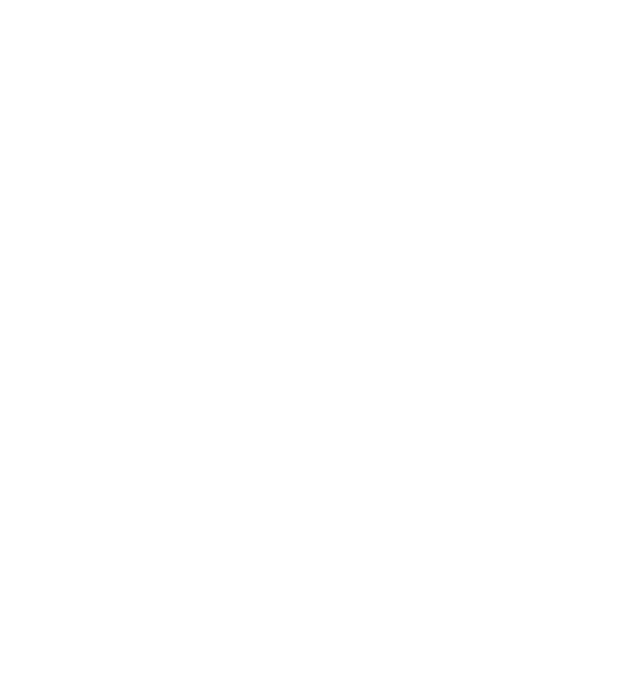
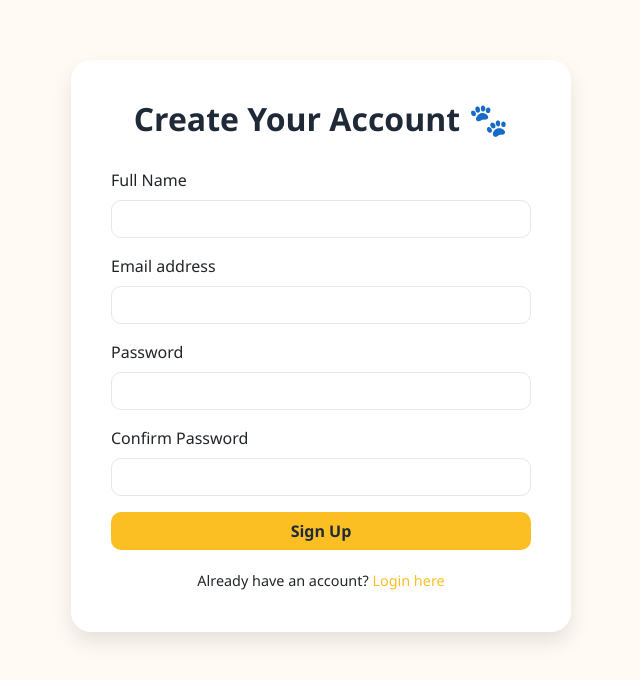
Before and after one commit to sakunifernando003/PawfectMatch-A-Pet-Adoption-Support-Platform, a plain HTML site: page src/Front_End/SignUp_Page.html in a window 1280 px wide. Shown: the whole page, without its empty margins (319-959 px from the left). Drawn offline with nearby package versions, Linux system fonts and the light colour scheme.

Commit message:
adding signup and login pages

```diff
--- a/src/Front_End/SignUp_Page.html
+++ b/src/Front_End/SignUp_Page.html
@@ -2,9 +2,84 @@
 <html lang="en">
 <head>
     <meta charset="UTF-8">
-    <title>SignUp</title>
+    <meta name="viewport" content="width=device-width, initial-scale=1.0">
+    <title>Sign Up - PawfectMatch</title>
+    <link href="https://cdn.jsdelivr.net/npm/bootstrap@5.3.2/dist/css/bootstrap.min.css" rel="stylesheet">
+    <style>
+        body {
+            background-color: #fffaf4;
+            font-family: 'Segoe UI', sans-serif;
+        }
+        .signup-container {
+            max-width: 500px;
+            background: #ffffff;
+            border-radius: 20px;
+            box-shadow: 0 10px 20px rgba(0,0,0,0.1);
+            padding: 40px;
+            margin: 60px auto;
+        }
+        .form-title {
+            font-weight: bold;
+            color: #1f2937;
+            margin-bottom: 30px;
+            text-align: center;
+        }
+        .form-control {
+            border-radius: 10px;
+            border: 1px solid #e5e7eb;
+        }
+        .btn-custom {
+            background-color: #fbbf24;
+            color: #1f2937;
+            font-weight: 600;
+            border-radius: 10px;
+            transition: 0.3s;
+        }
+        .btn-custom:hover {
+            background-color: #f59e0b;
+            color: #fff;
+        }
+        .form-footer {
+            text-align: center;
+            margin-top: 20px;
+            font-size: 0.9rem;
+        }
+        .form-footer a {
+            color: #fbbf24;
+            text-decoration: none;
+        }
+    </style>
 </head>
 <body>
 
+<div class="signup-container">
+    <h2 class="form-title">Create Your Account 🐾</h2>
+    <form action="#" method="post">
+        <div class="mb-3">
+            <label for="name" class="form-label">Full Name</label>
+            <input type="text" class="form-control" id="name" name="name" required>
+        </div>
+        <div class="mb-3">
+            <label for="email" class="form-label">Email address</label>
+            <input type="email" class="form-control" id="email" name="email" required>
+        </div>
+        <div class="mb-3">
+            <label for="password" class="form-label">Password</label>
+            <input type="password" class="form-control" id="password" name="password" required>
+        </div>
+        <div class="mb-3">
+            <label for="confirmPassword" class="form-label">Confirm Password</label>
+            <input type="password" class="form-control" id="confirmPassword" name="confirmPassword" required>
+        </div>
+        <div class="d-grid">
+            <button type="submit" class="btn btn-custom">Sign Up</button>
+        </div>
+    </form>
+    <div class="form-footer">
+        Already have an account? <a href="#">Login here</a>
+    </div>
+</div>
+
+<script src="https://cdn.jsdelivr.net/npm/bootstrap@5.3.2/dist/js/bootstrap.bundle.min.js"></script>
 </body>
 </html>
```
Also changed, not shown: src/Front_End/Landing_Page.html (+3 -2 lines), src/Front_End/assest/images/pet1.webp (renamed from src/assest/images/pet1.webp), src/Front_End/assest/images/pet2.jpg (renamed from src/assest/images/pet2.jpg), src/Front_End/assest/images/pet3.webp (renamed from src/assest/images/pet3.webp), src/Front_End/assest/images/pet4.jpg (renamed from src/assest/images/pet4.jpg), src/Front_End/assest/images/pet5.avif (renamed from src/assest/images/pet5.avif).
